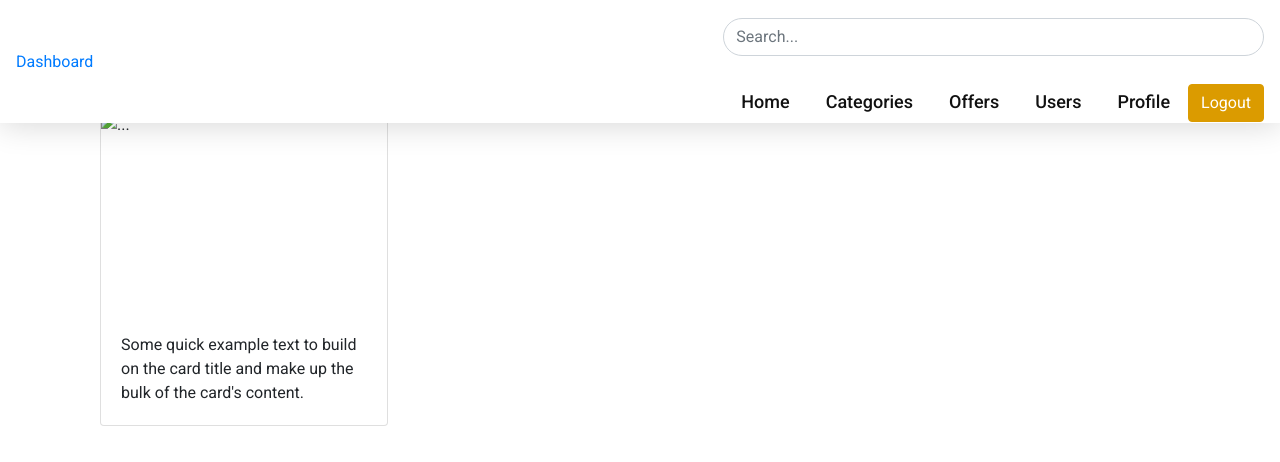
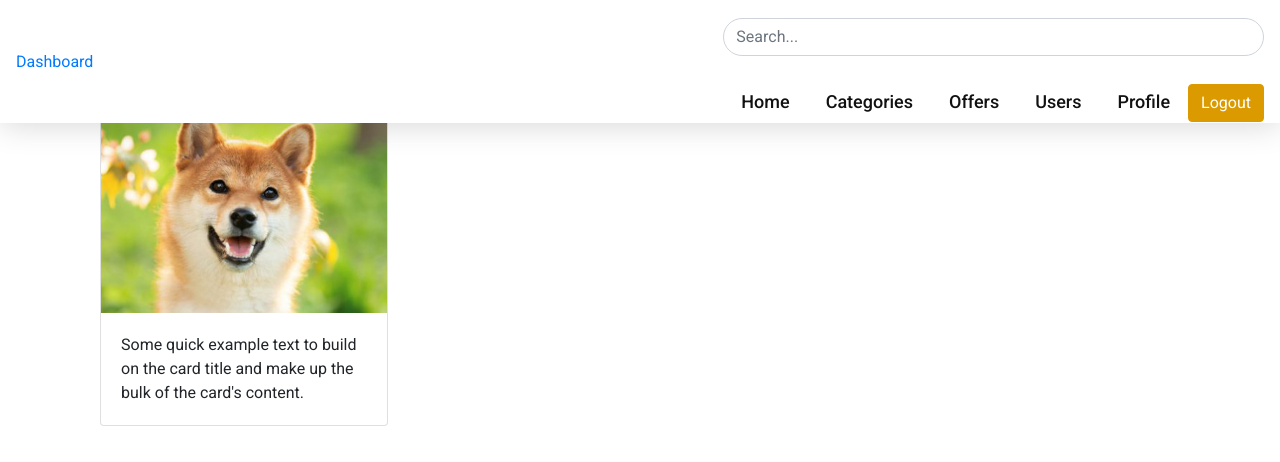
Before and after one commit to jyothirmai5/Admin-StudioSeven, a plain HTML site: page dashboard.html in a window 1280 px wide. Drawn offline with nearby package versions, Linux system fonts and the light colour scheme; sample sign-in values are in the browser's storage.

Commit message:
added image to html

```diff
--- a/dashboard.html
+++ b/dashboard.html
@@ -76,12 +76,13 @@
                         </div>
                     </div>
                     <div class="card" style="width: 18rem;">
-                        <img class="card-img-top" alt="...">
+                        <img class="card-img-top" src="src/assets/d-shiba1.jpg" alt="...">
                         <div class="card-body">
                             <p class="card-text">Some quick example text to build on the card title and make up the bulk
                                 of the card's content.</p>
                         </div>
                     </div>
+
                 </div>
             </div>
         </div>
```
